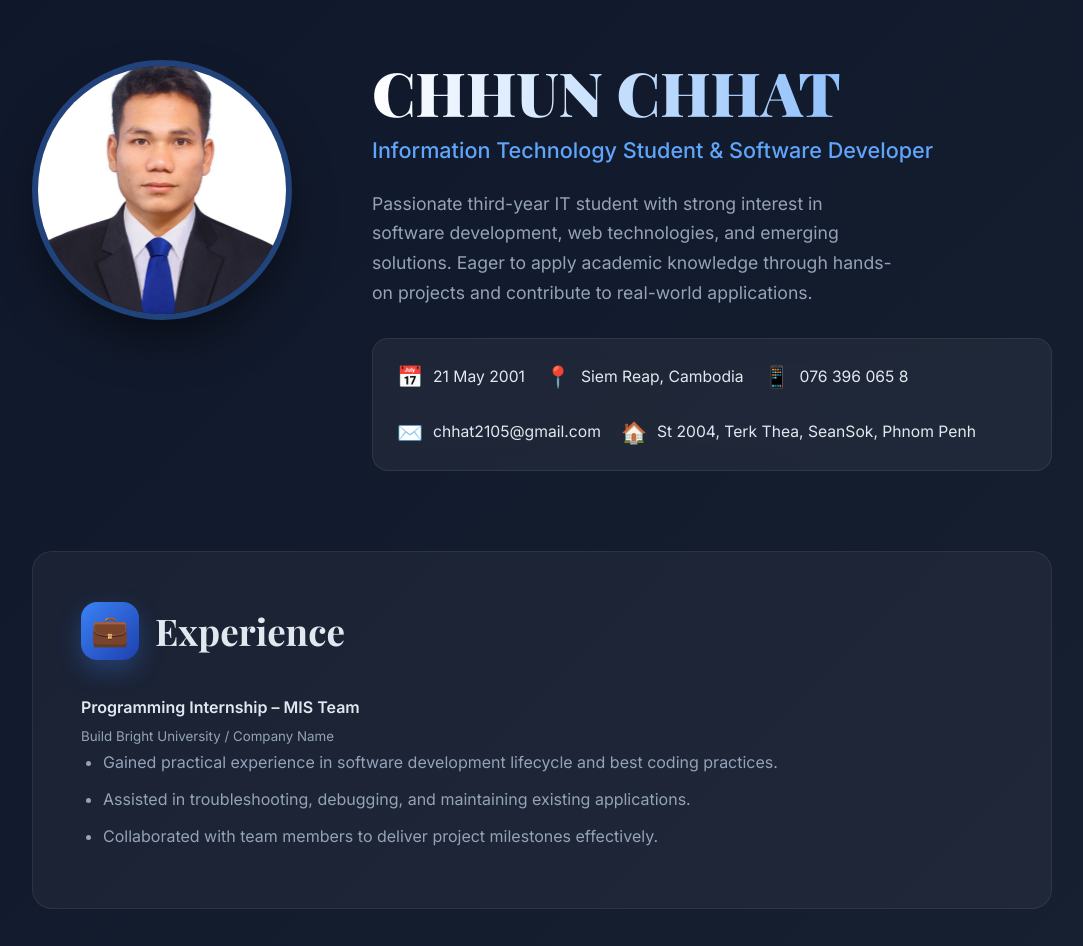
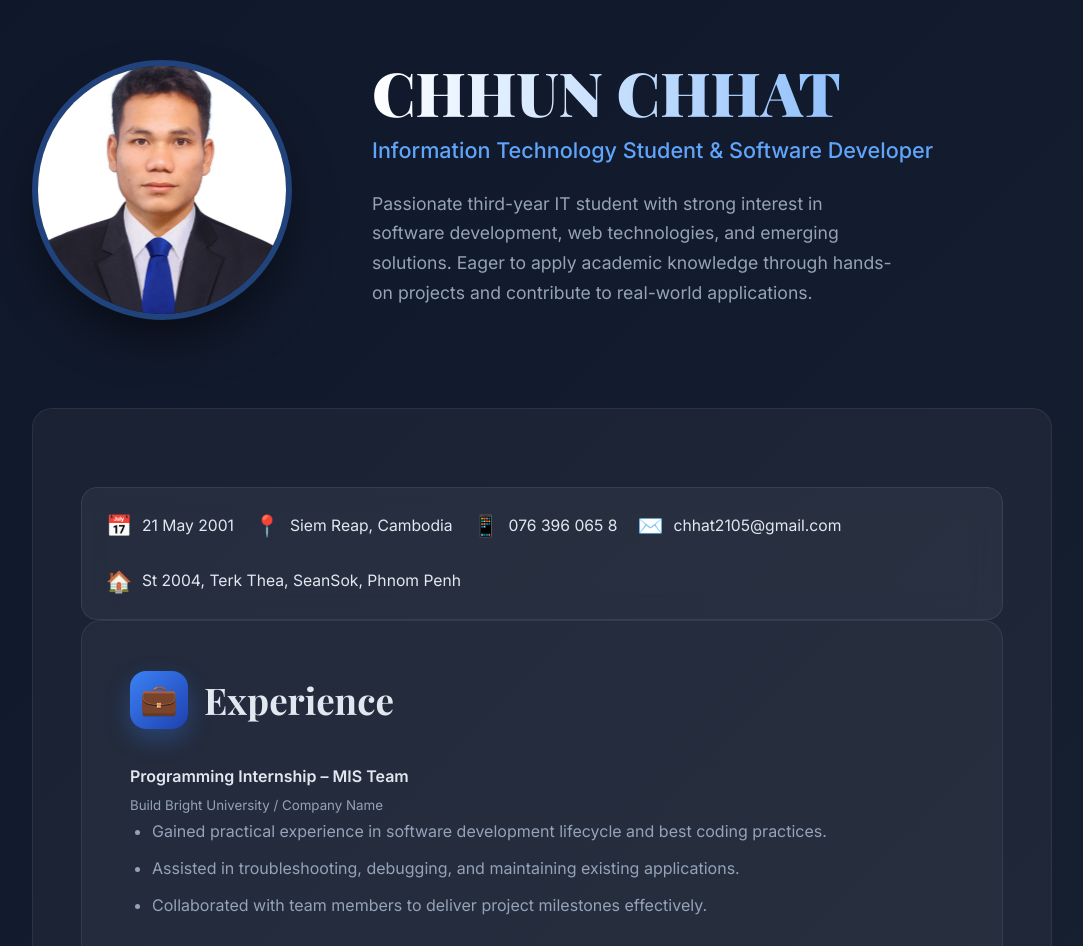
Before and after one commit to chhat2001/web-cv, a plain HTML site: page index.html in a window 1280 px wide. Shown: the top 946 px of the page, without its empty margins (98-1181 px from the left). Drawn offline with nearby package versions, Linux system fonts and the light colour scheme.

Commit message:
change-section

```diff
--- a/index.html
+++ b/index.html
@@ -208,15 +208,19 @@
                     contribute to real-world applications.
                 </p>
 
-                <div class="contact-bar">
+
+            </div>
+        </div>
+          <div class="section">
+               <div class="contact-bar">
                     <div class="contact-item"><span class="contact-icon">📅</span> 21 May 2001</div>
                     <div class="contact-item"><span class="contact-icon">📍</span> Siem Reap, Cambodia</div>
                     <div class="contact-item"><span class="contact-icon">📱</span> 076 396 065 8</div>
                     <div class="contact-item"><span class="contact-icon">✉️</span> chhat2105@gmail.com</div>
                     <div class="contact-item"><span class="contact-icon">🏠</span> St 2004, Terk Thea, SeanSok, Phnom Penh</div>
                 </div>
-            </div>
-        </div>
+
+          </dive>
 
         <!-- Volunteer / Experience -->
         <div class="section">
```
